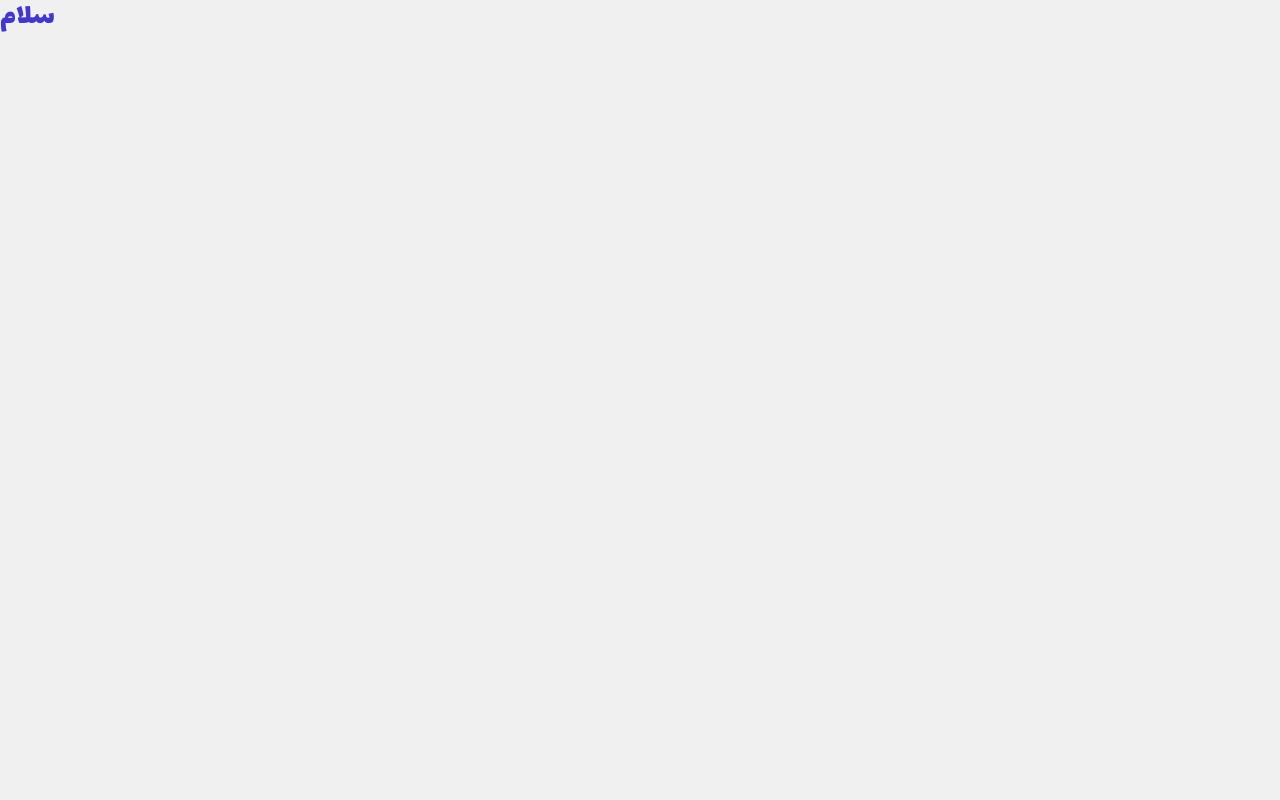
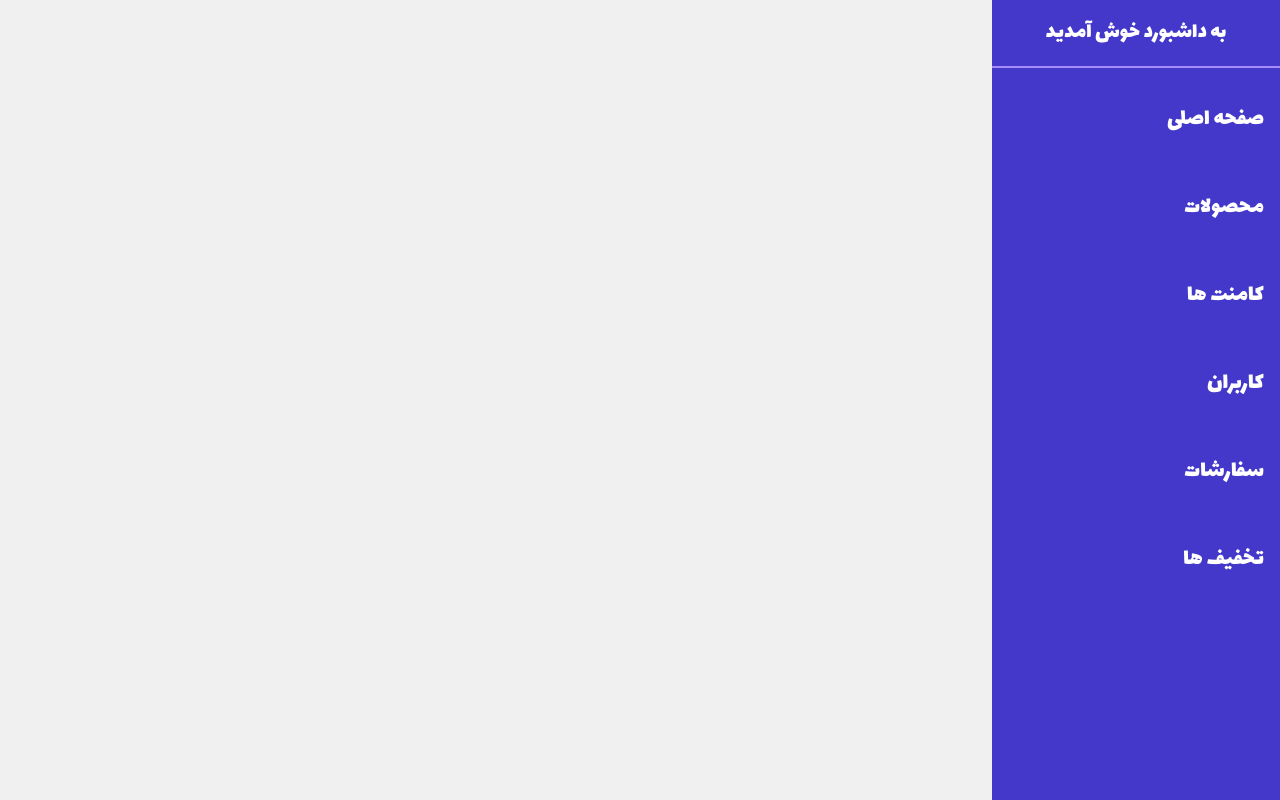
Before and after one commit to impooya/cms-site-fa, a React (Vite) app: page / in a window 1280 px wide. Built offline with nearby package versions, Linux system fonts and the light colour scheme.

Commit message:
add SideBar components  and styled SideBar components

```diff
--- a/index.html
+++ b/index.html
@@ -1,5 +1,5 @@
 <!DOCTYPE html>
-<html lang="en">
+<html lang="fa" dir="rtl">
   <head>
     <meta charset="UTF-8" />
     <link rel="icon" type="image/svg+xml" href="/vite.svg" />
--- /dev/null
+++ b/src/components/SideBar.jsx
@@ -0,0 +1,61 @@
+export default function SideBar() {
+  return (
+    <>
+      <nav className="flex flex-col divide-y-2 divide-violet-400 bg-indigo-700 h-screen fixed inset-0 w-72 ">
+        <h1 className="text-[22.4px] inline-block text-white p-4 text-center">
+          به داشبورد خوش آمدید
+        </h1>
+        <ul className="flex flex-col items-start justify-center pt-5 gap-6">
+          <li className="w-full  h-16 flex justify-start items-center hover:bg-blue-700 transition-all ">
+            <a
+              className="w-auto h-full inline-flex items-center text-white text-2xl  pr-4 active:bg-blue-700"
+              href="#"
+            >
+              صفحه اصلی
+            </a>
+          </li>
+          <li className="w-full h-16 flex justify-start items-center hover:bg-violet-900 transition-all ">
+            <a
+              className="h-full w-auto text-white text-2xl inline-flex items-center pr-4 active:bg-violet-900"
+              href="#"
+            >
+              محصولات
+            </a>
+          </li>
+          <li className="w-full h-16 flex justify-start items-center hover:bg-violet-900 transition-all ">
+            <a
+              className="h-full w-auto text-white text-2xl inline-flex items-center pr-4 active:bg-violet-900"
+              href="#"
+            >
+              کامنت ها
+            </a>
+          </li>
+          <li className="w-full h-16 flex justify-start items-center hover:bg-violet-900 transition-all ">
+            <a
+              className="h-full w-auto text-white text-2xl inline-flex items-center pr-4 active:bg-violet-900"
+              href="#"
+            >
+              کاربران
+            </a>
+          </li>
+          <li className="w-full h-16 flex justify-start items-center hover:bg-violet-900 transition-all ">
+            <a
+              className="h-full w-auto text-white text-2xl inline-flex items-center pr-4 active:bg-violet-900"
+              href="#"
+            >
+              سفارشات
+            </a>
+          </li>
+          <li className="w-full h-16 flex justify-start items-center hover:bg-violet-900 transition-all ">
+            <a
+              className="h-full w-auto text-white text-2xl inline-flex items-center pr-4 active:bg-violet-900"
+              href="#"
+            >
+              تخفیف ها
+            </a>
+          </li>
+        </ul>
+      </nav>
+    </>
+  );
+}
--- a/src/pages/Root.jsx
+++ b/src/pages/Root.jsx
@@ -1,7 +1,8 @@
+import SideBar from "../components/SideBar";
 export default function Root() {
   return (
     <>
-      <h1 className="flex text-indigo-700 text-3xl">سلام</h1>
+      <SideBar />
     </>
   );
 }
```
